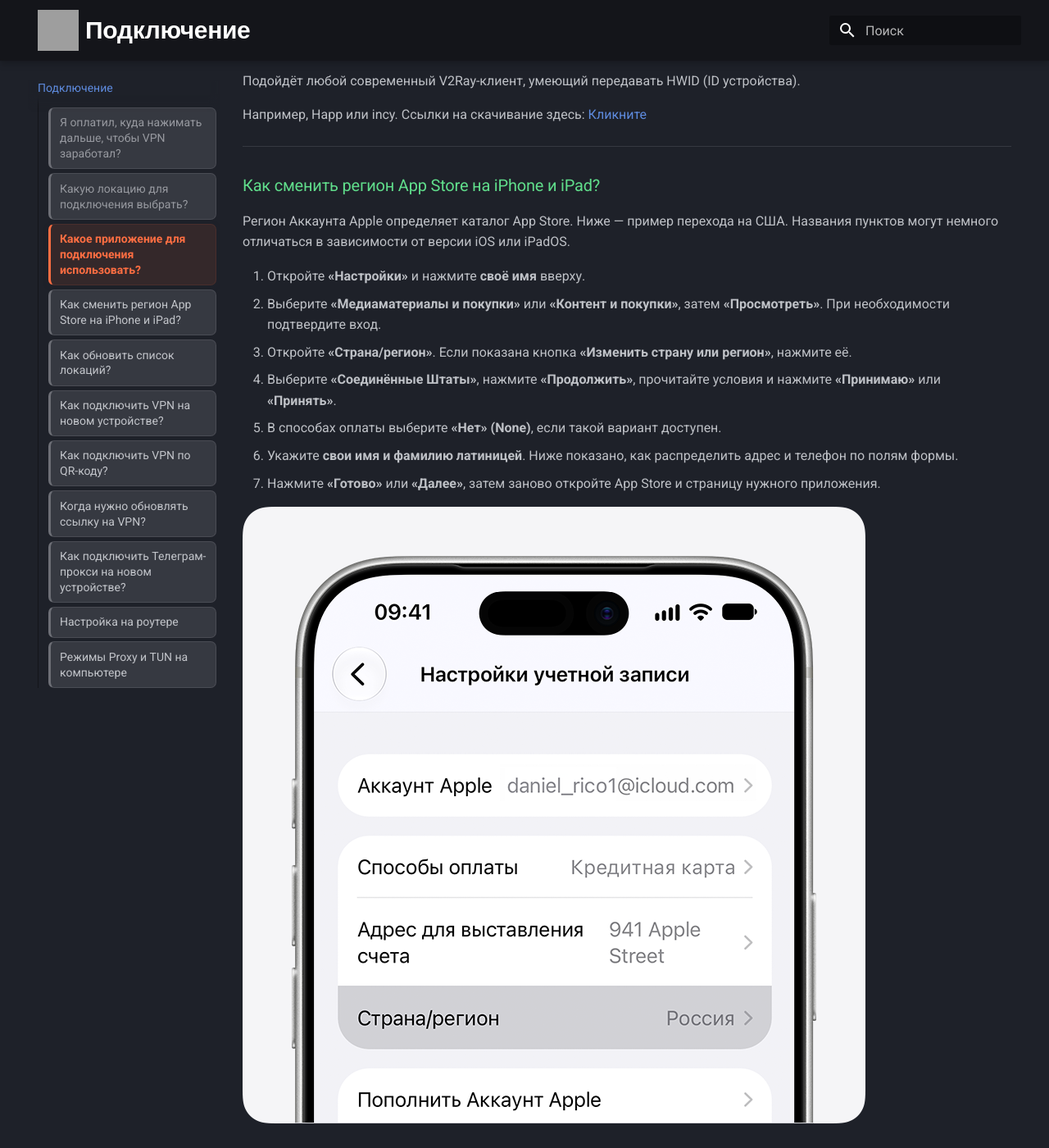
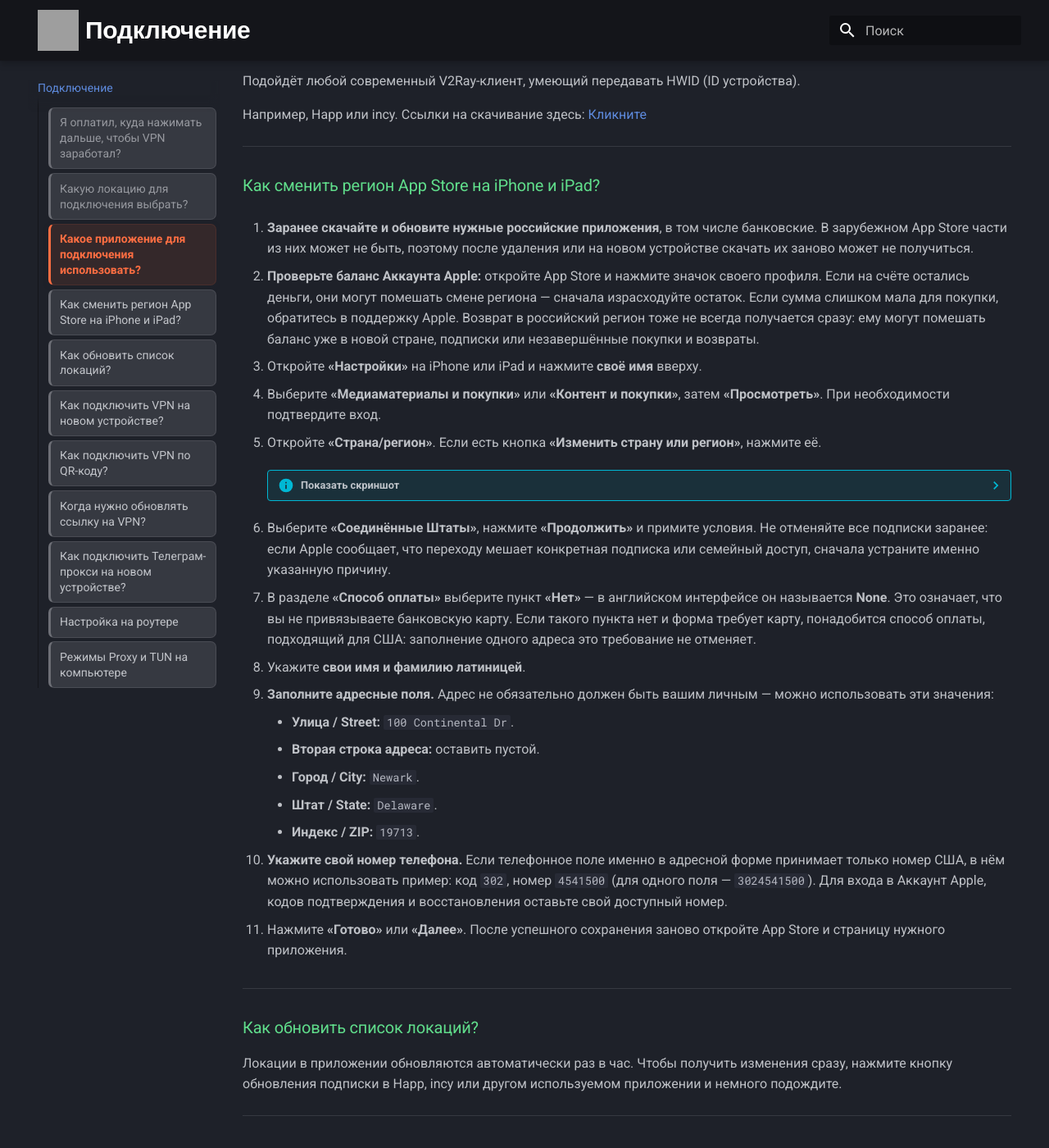
Before and after one commit to CanvasProxy/wiki, an MkDocs documentation site: the page built from docs/connection.md, in a window 1280 px wide and 1400 px high, scrolled down 742 px. Shown: the whole window at 82% size. Built offline with MkDocs 1.6.1 and Material for MkDocs 9.7.7, drawn with Linux system fonts in a browser that asks for light colours; some of the changed text lies outside the part shown; grey boxes are pictures that could not be loaded.

Commit message:
Make App Store region guide sequential and clarify preparation

```diff
--- a/docs/connection.md
+++ b/docs/connection.md
@@ -35,47 +35,37 @@
 
 ### Как сменить регион App Store на iPhone и iPad? {: #app-store-region }
 
-Регион Аккаунта Apple определяет каталог App Store. Ниже — пример перехода на США. Названия пунктов могут немного
-отличаться в зависимости от версии iOS или iPadOS.
+1. **Заранее скачайте и обновите нужные российские приложения**, в том числе банковские. В зарубежном App Store части из них может не быть, поэтому после удаления или на новом устройстве скачать их заново может не получиться.
 
-1. Откройте **«Настройки»** и нажмите **своё имя** вверху.
-2. Выберите **«Медиаматериалы и покупки»** или **«Контент и покупки»**, затем **«Просмотреть»**.
-   При необходимости подтвердите вход.
-3. Откройте **«Страна/регион»**. Если показана кнопка **«Изменить страну или регион»**, нажмите её.
-4. Выберите **«Соединённые Штаты»**, нажмите **«Продолжить»**, прочитайте условия и нажмите **«Принимаю»** или **«Принять»**.
-5. В способах оплаты выберите **«Нет» (None)**, если такой вариант доступен.
-6. Укажите **свои имя и фамилию латиницей**. Ниже показано, как распределить адрес и телефон по полям формы.
-7. Нажмите **«Готово»** или **«Далее»**, затем заново откройте App Store и страницу нужного приложения.
+2. **Проверьте баланс Аккаунта Apple:** откройте App Store и нажмите значок своего профиля. Если на счёте остались деньги, они могут помешать смене региона — сначала израсходуйте остаток. Если сумма слишком мала для покупки, обратитесь в поддержку Apple. Возврат в российский регион тоже не всегда получается сразу: ему могут помешать баланс уже в новой стране, подписки или незавершённые покупки и возвраты.
 
-![Настройки учётной записи на iPhone: пункт «Страна/регион»](assets/app-store-region/apple-country-region-iphone.png)
+3. Откройте **«Настройки»** на iPhone или iPad и нажмите **своё имя** вверху.
 
-*Настоящий скриншот из [официальной инструкции Apple](https://support.apple.com/ru-ru/118283). Оформление может отличаться в зависимости от версии системы.*
+4. Выберите **«Медиаматериалы и покупки»** или **«Контент и покупки»**, затем **«Просмотреть»**. При необходимости подтвердите вход.
 
-**Пример заполнения адресной части:**
+5. Откройте **«Страна/регион»**. Если есть кнопка **«Изменить страну или регион»**, нажмите её.
 
-- **Страна/регион:** United States / Соединённые Штаты.
-- **Адрес / Street:** `100 Continental Dr`.
-- **Адрес, строка 2:** оставить пустой.
-- **Город / City:** `Newark`.
-- **Штат / State:** `Delaware`.
-- **Индекс / ZIP:** `19713`.
-- **Код телефона:** `302`.
-- **Номер телефона:** `4541500`.
+    ??? info "Показать скриншот"
 
-Если для телефона одно поле, полный номер из примера — `3024541500`.
+        ![Пункт «Страна/регион» в настройках учётной записи на iPhone](assets/app-store-region/apple-country-region-iphone.png)
 
-Это **публичные адрес и телефон отеля Hilton Wilmington/Christiana**, а не персональные данные пользователя.
-Они приведены как пример полей; их наличие не гарантирует, что Apple примет смену региона. Телефон отеля **не подходит
-для кодов входа и восстановления аккаунта** — для них используйте свой доступный номер.
+6. Выберите **«Соединённые Штаты»**, нажмите **«Продолжить»** и примите условия. Не отменяйте все подписки заранее: если Apple сообщает, что переходу мешает конкретная подписка или семейный доступ, сначала устраните именно указанную причину.
 
-**Если варианта «Нет» нет**, Apple может потребовать действительный способ оплаты выбранной страны.
-Смене региона также могут мешать остаток средств на балансе, блокирующие подписки, незавершённые покупки или возвраты
-и участие в семейном доступе. Сначала выясните причину сообщения Apple; отменять все подписки, включая iCloud+,
-без разбора не требуется. Если конкретная подписка блокирует переход, после её отмены может потребоваться дождаться
-конца оплаченного срока.
+7. В разделе **«Способ оплаты»** выберите пункт **«Нет»** — в английском интерфейсе он называется **None**. Это означает, что вы не привязываете банковскую карту. Если такого пункта нет и форма требует карту, понадобится способ оплаты, подходящий для США: заполнение одного адреса это требование не отменяет.
 
-Источники: [правила смены региона Apple](https://support.apple.com/ru-ru/118283) ·
-[адрес и телефон отеля на сайте Hilton](https://www.hilton.com/en/hotels/ilgchhf-hilton-wilmington-christiana/).
+8. Укажите **свои имя и фамилию латиницей**.
+
+9. **Заполните адресные поля.** Адрес не обязательно должен быть вашим личным — можно использовать эти значения:
+
+    - **Улица / Street:** `100 Continental Dr`.
+    - **Вторая строка адреса:** оставить пустой.
+    - **Город / City:** `Newark`.
+    - **Штат / State:** `Delaware`.
+    - **Индекс / ZIP:** `19713`.
+
+10. **Укажите свой номер телефона.** Если телефонное поле именно в адресной форме принимает только номер США, в нём можно использовать пример: код `302`, номер `4541500` (для одного поля — `3024541500`). Для входа в Аккаунт Apple, кодов подтверждения и восстановления оставьте свой доступный номер.
+
+11. Нажмите **«Готово»** или **«Далее»**. После успешного сохранения заново откройте App Store и страницу нужного приложения.
 
 ---
 
```
